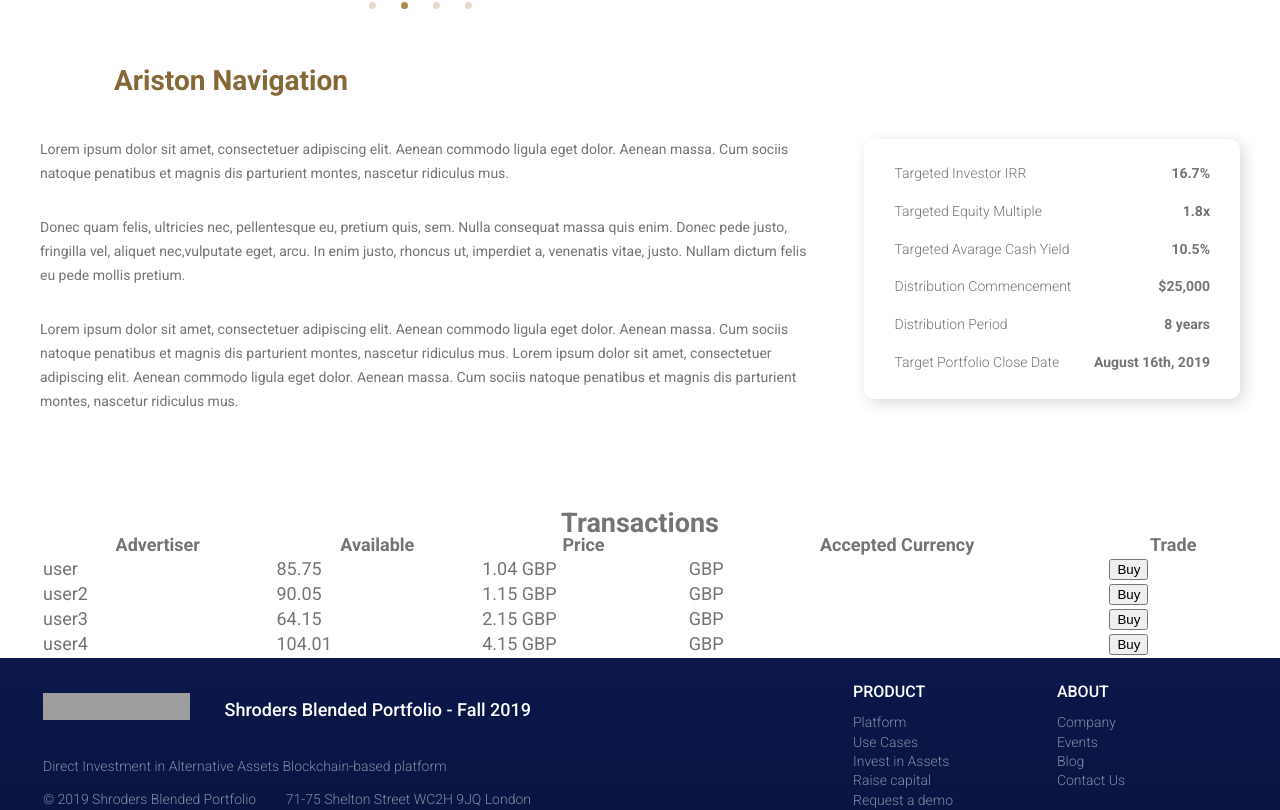
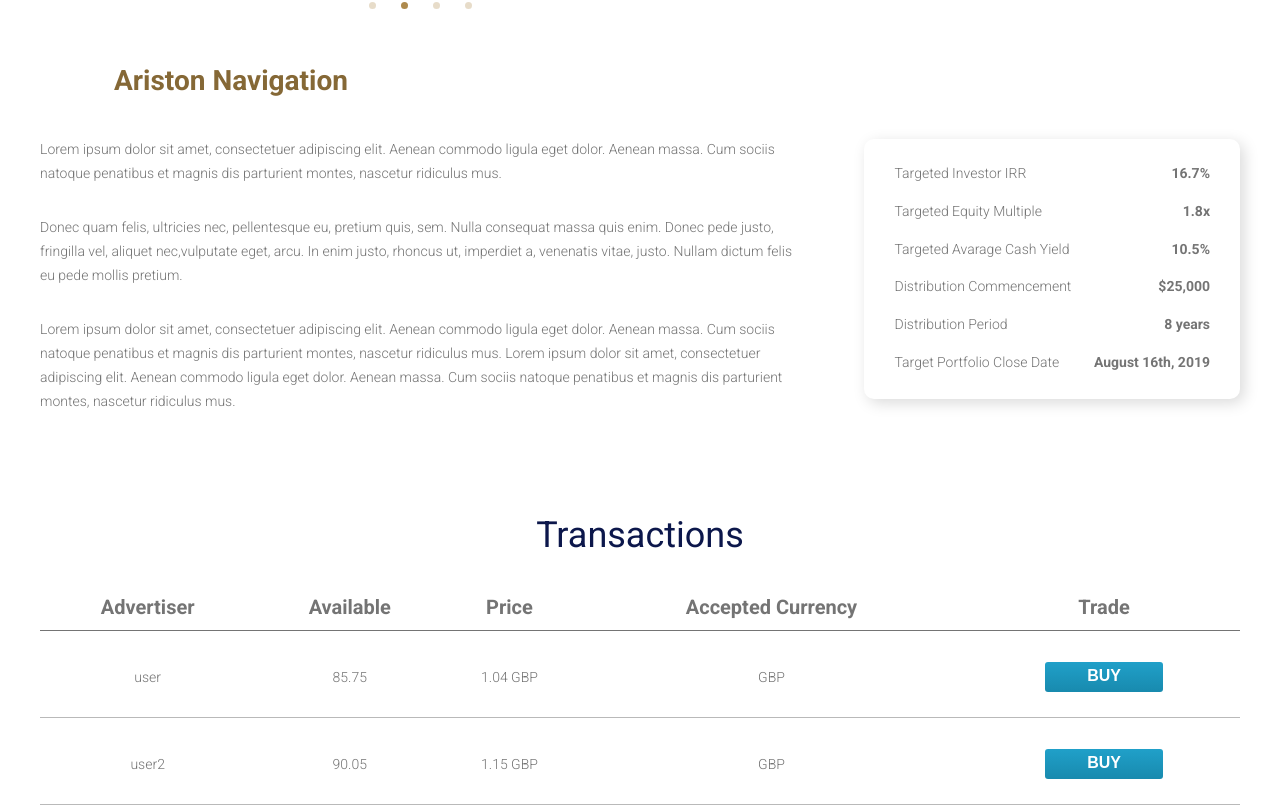
Before and after one commit to KirillLutsenko/TT_for_VOC, a React (Create React App) app: page /current-deals/1 in a window 1280 px wide. Shown: the part 537-1347 px from the top of the page. Built offline with nearby package versions, Linux system fonts and the light colour scheme; grey boxes are pictures that could not be loaded.

Commit message:
add Deal transactions Table & style it, add focus to links & buttons for keyboard control

```diff
--- a/package.json
+++ b/package.json
@@ -1,16 +1,19 @@
 {
   "name": "TT_for_VOC",
-  "homepage": "https://myusername.github.io/my-app",
+  "homepage": "https://KirillLutsenko.github.io/TT_for_VOC",
   "version": "0.1.0",
   "keywords": [],
   "author": "KirillLucenko",
   "license": "GPL-3.0",
   "dependencies": {
+    "classnames": "^2.2.6",
+    "hookrouter": "^1.2.5",
     "node-sass": "^4.14.1",
     "prop-types": "^15.7.2",
     "react": "^16.14.0",
     "react-dom": "^16.13.1",
     "react-redux": "^7.2.2",
+    "react-router-dom": "^5.2.0",
     "react-scripts": "3.4.3",
     "redux": "^4.0.5"
   },
--- a/public/index.html
+++ b/public/index.html
@@ -7,8 +7,18 @@
     <link rel="icon" href="../src/images/favicon.png">
     <link rel="preconnect" href="https://fonts.gstatic.com">
     <link href="https://fonts.googleapis.com/css2?family=Roboto:ital,wght@0,300;0,400;0,500;0,700;1,400;1,500;1,700&display=swap" rel="stylesheet">
+    <style>
+      .no-focus a,
+      .no-focus button {
+        outline: none;
+      }
+    </style>
   </head>
   <body>
-    <div id="root"></div>
+    <div
+      id="root"
+      onmousedown="document.getElementById('root').classList.add('no-focus');"
+      onkeydown="document.getElementById('root').classList.remove('no-focus');"
+    ></div>
   </body>
 </html>
--- a/src/components/CurrentDeals/CurrentDeals.scss
+++ b/src/components/CurrentDeals/CurrentDeals.scss
@@ -37,8 +37,4 @@
   &:hover {
     color: #242e61;
   }
-
-  &:focus {
-    outline: none;
-  }
 }
--- a/src/components/Deal/Deal.jsx
+++ b/src/components/Deal/Deal.jsx
@@ -18,7 +18,7 @@ export const Deal = withRouter(
     }, [dealId]);
 
     if (!deal) {
-      return '';
+      return (<p className="app__empty-page">Loading</p>);
     }
 
     const { description } = deal.dealInfo;
@@ -173,22 +173,34 @@ export const Deal = withRouter(
           </h2>
 
           <table className="transactions__table table">
-            <thead>
-              <th>Advertiser</th>
-              <th>Available</th>
-              <th>Price</th>
-              <th>Accepted Currency</th>
-              <th>Trade</th>
+            <thead className="table__header-block">
+              <th className="table__header-item">Advertiser</th>
+              <th className="table__header-item">Available</th>
+              <th className="table__header-item">Price</th>
+              <th className="table__header-item">Accepted Currency</th>
+              <th className="table__header-item">Trade</th>
             </thead>
-            <tbody>
+            <tbody className="table__body-block">
               {transactions.map(transaction => (
-                <tr key={transaction.advertiser + transaction.available}>
-                  <td>{transaction.advertiser}</td>
-                  <td>{transaction.available}</td>
-                  <td>{transaction.price}</td>
-                  <td>{transaction.acceptedCurrency}</td>
-                  <td>
+                <tr
+                  key={transaction.advertiser + transaction.available}
+                  className="table__body-row"
+                >
+                  <td className="table__body-item">
+                    {transaction.advertiser}
+                  </td>
+                  <td className="table__body-item">
+                    {transaction.available}
+                  </td>
+                  <td className="table__body-item">
+                    {transaction.price}
+                  </td>
+                  <td className="table__body-item">
+                    {transaction.acceptedCurrency}
+                  </td>
+                  <td className="table__body-item">
                     <button
+                      className="table__table-button table-button"
                       type="button"
                     >
                       Buy
--- a/src/components/Deal/Deal.scss
+++ b/src/components/Deal/Deal.scss
@@ -21,9 +21,11 @@
   text-align: center;
 
   &__title {
+    font-family: inherit;
     font-weight: 400;
     font-size: 36px;
     line-height: 42.19px;
+    text-transform: uppercase;
     color: $title-color;
     margin-bottom: 27px;
   }
@@ -55,11 +57,6 @@
     color: #fff;
     box-shadow: $box-shadow-hover-buttons;
   }
-
-  &:focus {
-    outline: none;
-    box-shadow: $box-shadow-hover-buttons;
-  }
 }
 
 .bottom-section {
@@ -75,14 +72,14 @@
   &__title {
     position: relative;
     margin: 16px 0 39px 74px;
-    font-weight: 700px;
+    font-weight: 700;
     font-size: 28px;
     line-height: 32.81px;
     color: $title-color;
   }
 
   &__text {
-    font-weight: 300px;
+    font-weight: 300;
     font-size: 14px;
     line-height: 24px;
   }
@@ -117,6 +114,61 @@
 
   &__title {
     text-align: center;
+    margin-bottom: 30px;
+    font-weight: 400;
+    font-size: 36px;
+    line-height: 42.19px;
+    color: $main-color;
+  }
+}
+
+.table {
+  text-align: center;
+  color: $main-text-color;
+  margin-bottom: 210px;
+  border-spacing: 0;
+
+  &__header-item {
+    padding: 10px 0;
+    font-family: "Roboto", sans-serif;
+    font-weight: 700;
+    font-size: 20px;
+    line-height: 23.44px;
+    color: $main-text-color;
+    border-collapse: collapse;
+    border-bottom: 1px solid $main-text-color; /* Параметры рамки */
+  }
+
+  &__body-item {
+    padding: 31px 0 25px;
+    text-align: center;
+    font-family: "Roboto", sans-serif;
+    font-size: 14px;
+    line-height: 24px;
+    font-weight: 300;
+    color: $main-text-color;
+    border-collapse: collapse;
+    border-bottom: 0.5px solid rgba(116, 116, 116, 0.5);
+  }
+}
+
+.table-button {
+  width: 118.35px;
+  height: 30px;
+  text-align: center;
+  line-height: 18.75px;
+  font-weight: 700;
+  font-size: 16px;
+  text-transform: uppercase;
+  border: none;
+  background: $button-background-color;
+  color: #fff;
+  border-radius: 3px;
+  transition: $button-transition;
+
+  &:hover {
+    color: #fff;
+    box-shadow: $box-shadow-hover-buttons;
   }
 }
 
--- a/src/components/Login/Login.scss
+++ b/src/components/Login/Login.scss
@@ -20,7 +20,6 @@
   margin: 8px 0 17px;
 
   &:focus {
-    outline: none;
     border-bottom: 1px solid $main-color;
   }
 
--- a/src/styles/general.scss
+++ b/src/styles/general.scss
@@ -54,3 +54,7 @@ a {
     color: $link-hover-color;
   }
 }
+
+.no-focus {
+  outline: none;
+}
```
